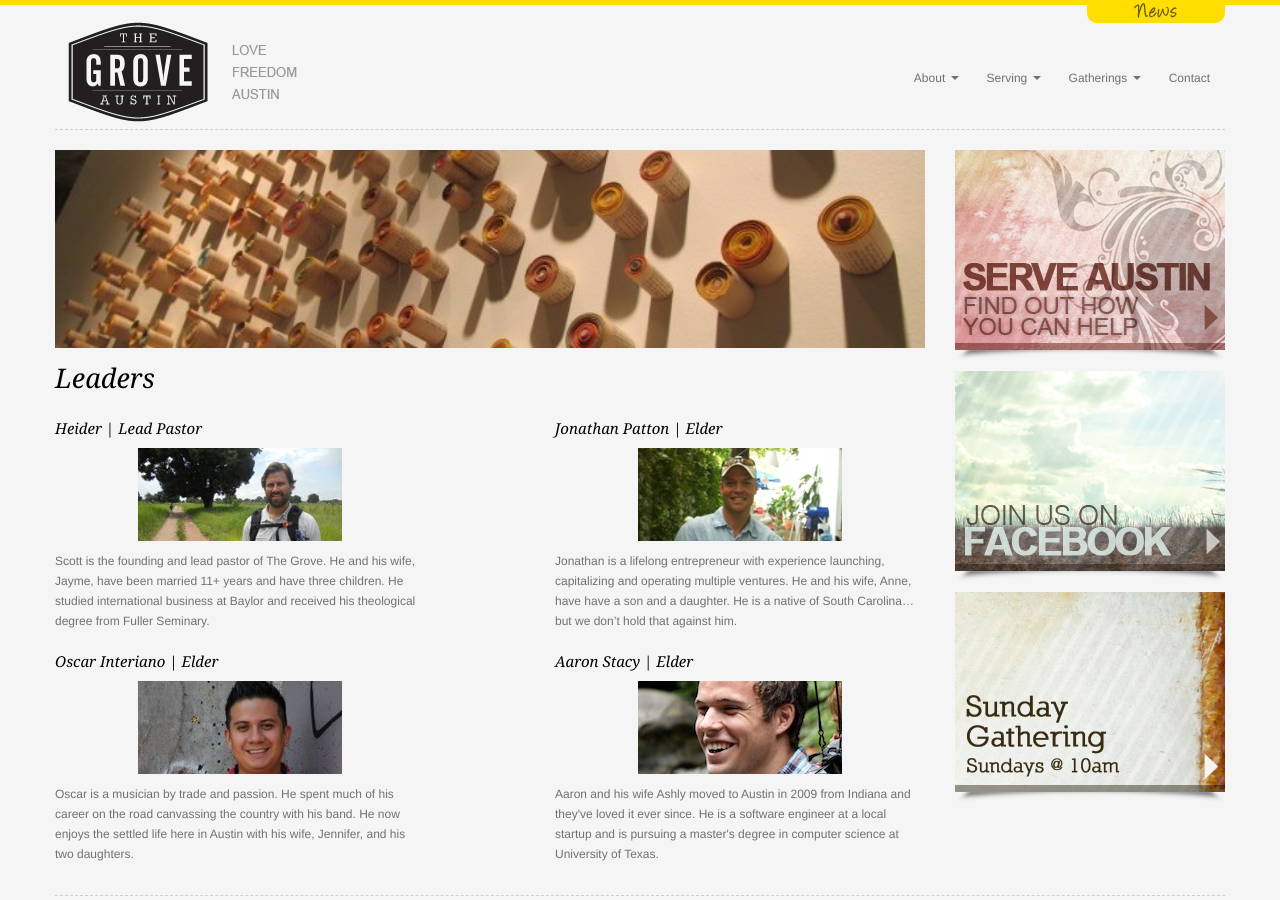
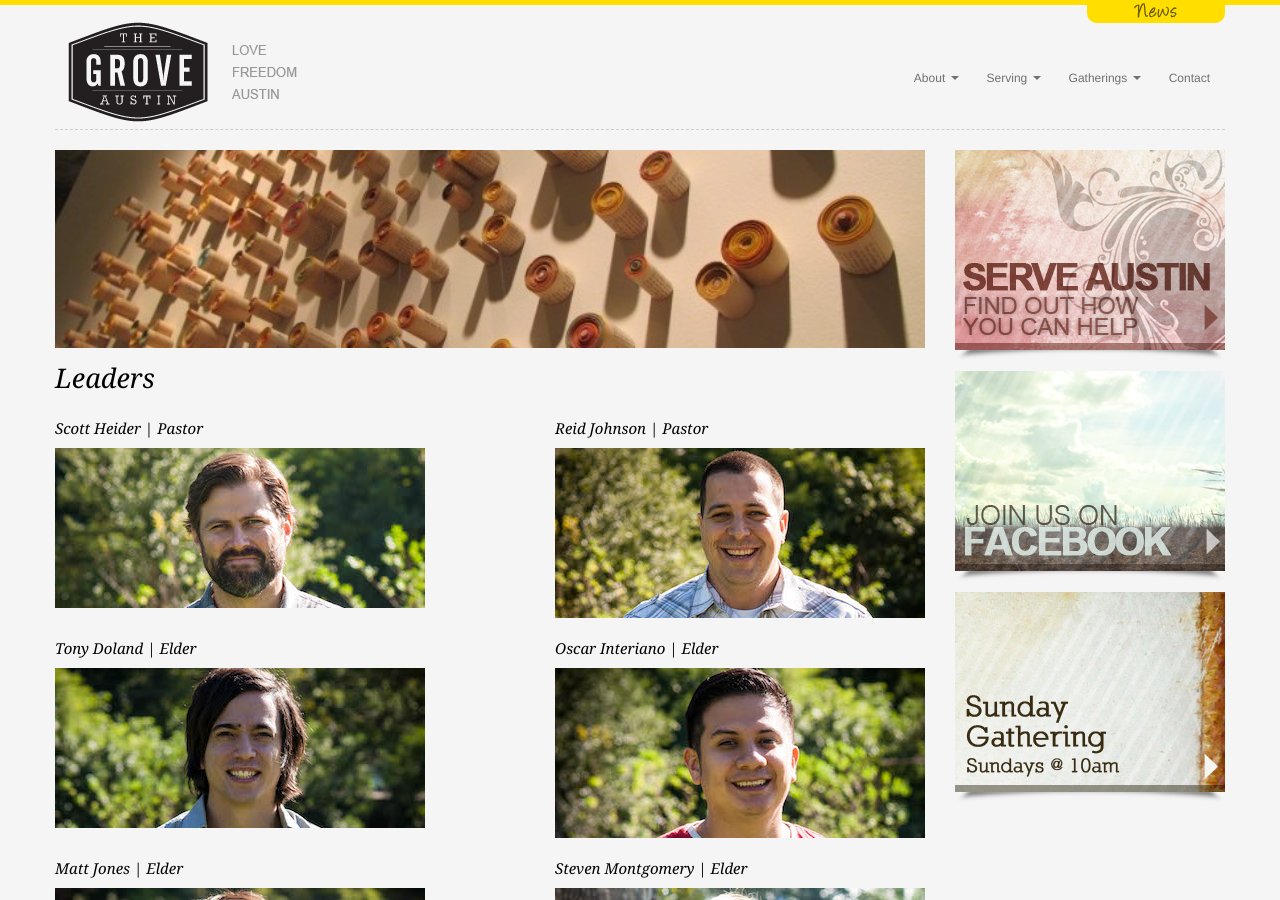
Before and after one commit to groveatx/groveatx.github.io, a Jekyll site: the page built from about/leaders/index.md, in a window 1280 px wide and 900 px high. Built offline with Jekyll 4.4.1, drawn with Linux system fonts in a browser that asks for light colours; Markdown is read by kramdown in place of the engine named in the settings.

Commit message:
updated leaders with august church peeps

```diff
--- a/_layouts/leaders.html
+++ b/_layouts/leaders.html
@@ -8,46 +8,48 @@ layout: page
 
 <div class="leaders row">
   <div class="span4">
-    <h4>Heider | Lead Pastor</h4>
+    <h4>Scott Heider | Pastor</h4>
     <p><img src=/img/leaders/scott.jpg /></p>
-    <p>
-      Scott is the founding and lead pastor of The Grove. He and his wife,
-      Jayme, have been married 11+ years and have three children. He studied
-      international business at Baylor and received his theological degree from
-      Fuller Seminary.
-    </p>
   </div>
 
   <div class="span4 offset1">
-    <h4>Jonathan Patton | Elder</h4>
-    <p><img src=/img/leaders/jonathan.jpg /></p>
-    <p>
-      Jonathan is a lifelong entrepreneur with experience launching,
-      capitalizing and operating multiple ventures. He and his wife, Anne, have
-      have a son and a daughter. He is a native of South Carolina&hellip; but
-      we don’t hold that against him.
-    </p>
+    <h4>Reid Johnson | Pastor</h4>
+    <p><img src=/img/leaders/reid.jpg /></p>
   </div>
 </div>
 
 <div class="leaders row">
   <div class="span4">
+    <h4>Tony Doland | Elder</h4>
+    <p><img src=/img/leaders/tony.jpg /></p>
+  </div>
+
+  <div class="span4 offset1">
     <h4>Oscar Interiano | Elder</h4>
     <p><img src=/img/leaders/oscar.jpg /></p>
-    <p>
-      Oscar is a musician by trade and passion. He spent much of his career on
-      the road canvassing the country with his band. He now enjoys the settled
-      life here in Austin with his wife, Jennifer, and his two daughters.
-    </p>
+  </div>
+</div>
+
+<div class="leaders row">
+  <div class="span4">
+    <h4>Matt Jones | Elder</h4>
+    <p><img src=/img/leaders/matt.jpg /></p>
+  </div>
+
+  <div class="span4 offset1">
+    <h4>Steven Montgomery | Elder</h4>
+    <p><img src=/img/leaders/steven.jpg /></p>
+  </div>
+</div>
+
+<div class="leaders row">
+  <div class="span4">
+    <h4>Jonathan Patton | Elder</h4>
+    <p><img src=/img/leaders/jonathan.jpg /></p>
   </div>
 
   <div class="span4 offset1">
     <h4>Aaron Stacy | Elder</h4>
     <p><img src=/img/leaders/aaron.jpg /></p>
-    <p>
-      Aaron and his wife Ashly moved to Austin in 2009 from Indiana and they've
-      loved it ever since. He is a software engineer at a local startup and is
-      pursuing a master's degree in computer science at University of Texas.
-    </p>
   </div>
 </div>
--- a/sitemap.xml
+++ b/sitemap.xml
@@ -82,7 +82,7 @@
     </url>
     <url>
         <loc>http://groveatx.org/about/leaders/about/leaders/</loc>
-        <lastmod>2013-10-31T20:50:42-05:00</lastmod>
+        <lastmod>2013-11-17T06:48:23-06:00</lastmod>
     </url>
     <url>
         <loc>http://groveatx.org/about/values-and-beliefs/about/values-and-beliefs/</loc>
```
Also changed, not shown: css/style.css, img/leaders/aaron.jpg, img/leaders/jonathan.jpg, img/leaders/matt.jpg (added), img/leaders/oscar.jpg, img/leaders/reid.jpg (added), img/leaders/scott.jpg, img/leaders/steven.jpg (added), img/leaders/tony.jpg (added).
